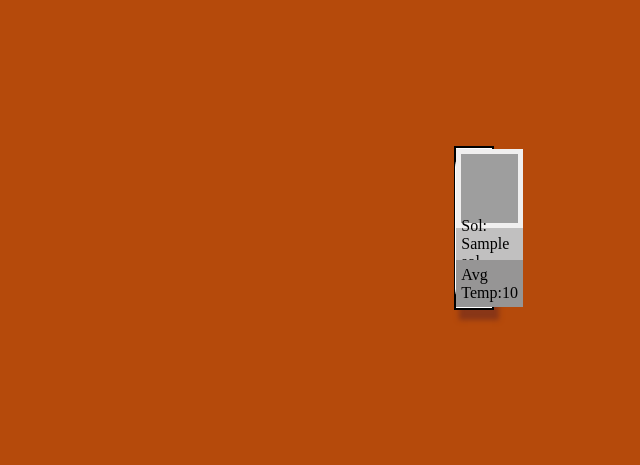
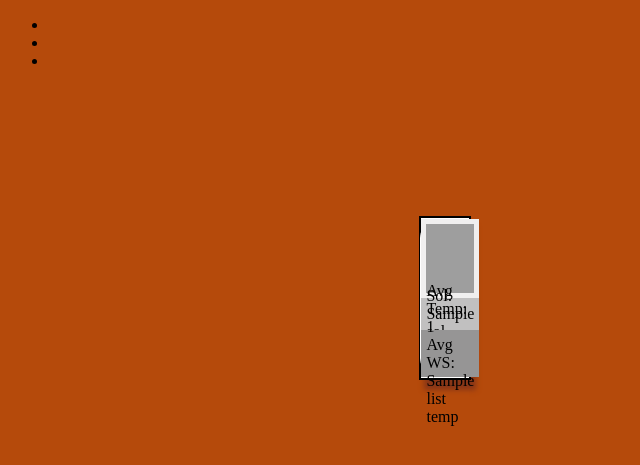
Before and after one commit to Tatooine-Soldier/mars_nasa_api, a Flask app: template website/templates/home.html in a window 1280 px wide. Shown: the top 465 px of the page, without its empty margins (0-640 px from the left). Run offline with Flask 2, Linux system fonts and the light colour scheme; the template is opened without the code that fills it: most values are stand-ins (such as "Sample title", 1, 10 or a date in 2020); grey boxes are pictures that could not be loaded.

Commit message:
Wind and Temperature data now displayed in same card

```diff
--- a/website/app.py
+++ b/website/app.py
@@ -45,11 +45,13 @@ def getAvgTemp(marsdata, yearlist):
     while i < 6:
         yr = yearlist[i]
         # print("Average temperature on Mars on sol {} was {}".format(yearlist[i],marsdata[yr]['AT']['av']))
-        final_temp_dict[yearlist[i]] = marsdata[yr]['AT']['av']
-        final_wind_dict[yearlist[i]] = marsdata[yr]['HWS']['av']
+        my_list = [marsdata[yr]['AT']['av'], marsdata[yr]['HWS']['av']]
+        final_dict[yearlist[i]] = my_list
+        # final_temp_dict[yearlist[i]] = marsdata[yr]['AT']['av']
+        # final_wind_dict[yearlist[i]] = marsdata[yr]['HWS']['av']
         i = i+1
-    final_dict["temperature"] = final_temp_dict
-    final_dict["wind"] = final_wind_dict
+    # final_dict["temperature"] = final_temp_dict
+    # final_dict["wind"] = final_wind_dict
     return final_dict
 
 # def getAvgWs(marsdata, yearlist):
--- a/website/templates/base.html
+++ b/website/templates/base.html
@@ -8,6 +8,17 @@
     <title>{% block title %}{% endblock %}</title>
 </head>
 <body>
+    <nav>
+        <section class="navbar-items-container">
+            <section class="navbar-items">
+                <ul>
+                    <li></li>
+                    <li></li>
+                    <li></li>
+                </ul>
+            </section>
+        </section>
+    </nav>
     {% block content %}
     {% endblock %}
 </body>
--- a/website/templates/home.html
+++ b/website/templates/home.html
@@ -8,18 +8,16 @@
     <section id="homepage">
         <section class="sols-temp-container">
             <section class="sols-temp">
-                {% for top_layer_sol, top_temp in sols.items() %}
-                    {% for sol, temp in top_temp.items() %}
+                {% for sol, list_temp in sols.items() %}
                         <section class="card">
                             <section class="card-content-container">
                                 <section class="card-content">
                                     <section class="sol-picture"><img src="https://ichef.bbci.co.uk/news/976/cpsprodpb/9382/production/_120526773_whatsubject.jpg" id="card_mars_pic" alt="pic rocks on mars"/></section>
                                     <section class="sol-literal">Sol: {{ sol }}</section>
-                                    <section class="temperature-literal">Avg Temp:{{temp}}</section>
+                                    <section class="temperature-literal">Avg Temp: {{list_temp[0]}}<br>Avg WS: {{list_temp[1]}}</section>
                                 </section>
                             </section>
                         </section>
-                    {% endfor %}
                 {% endfor %}
             </section>
         </section>
```
